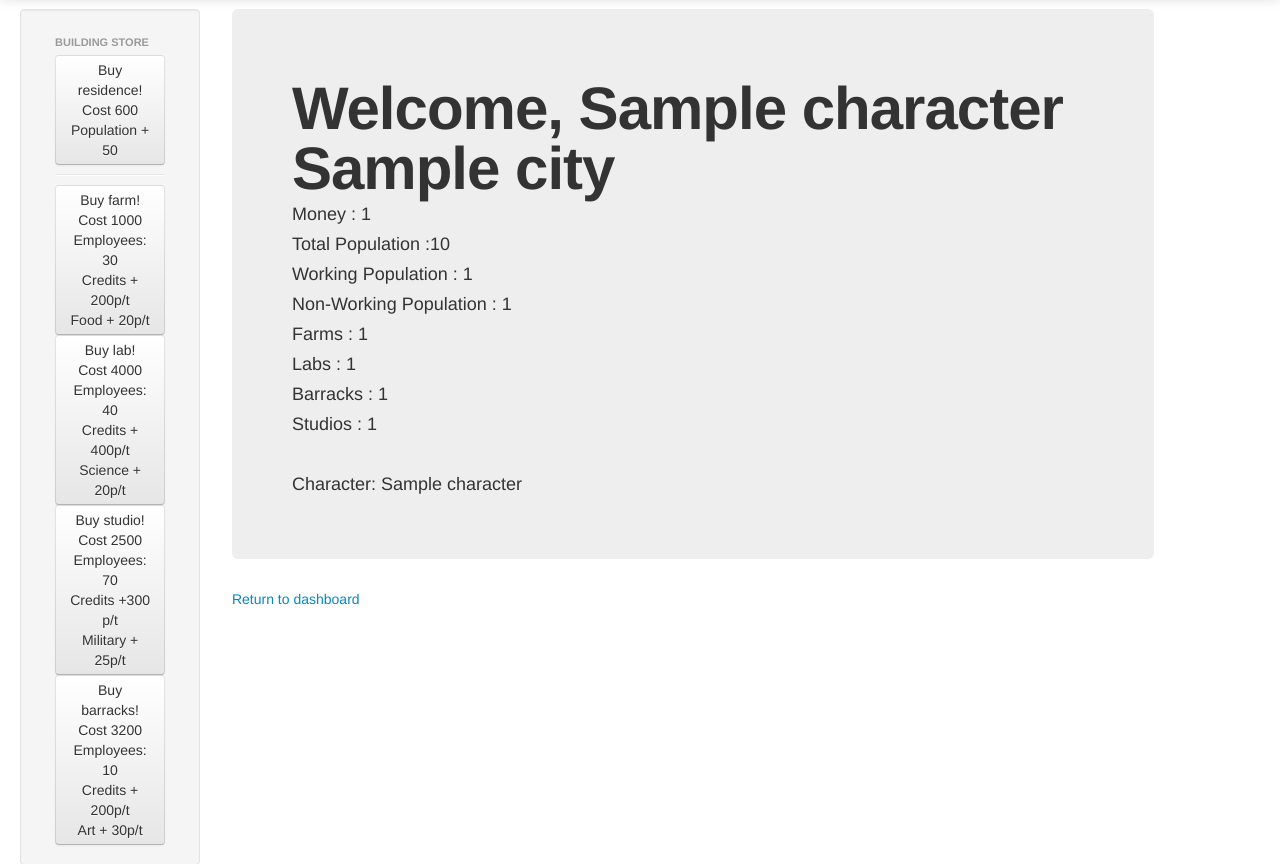
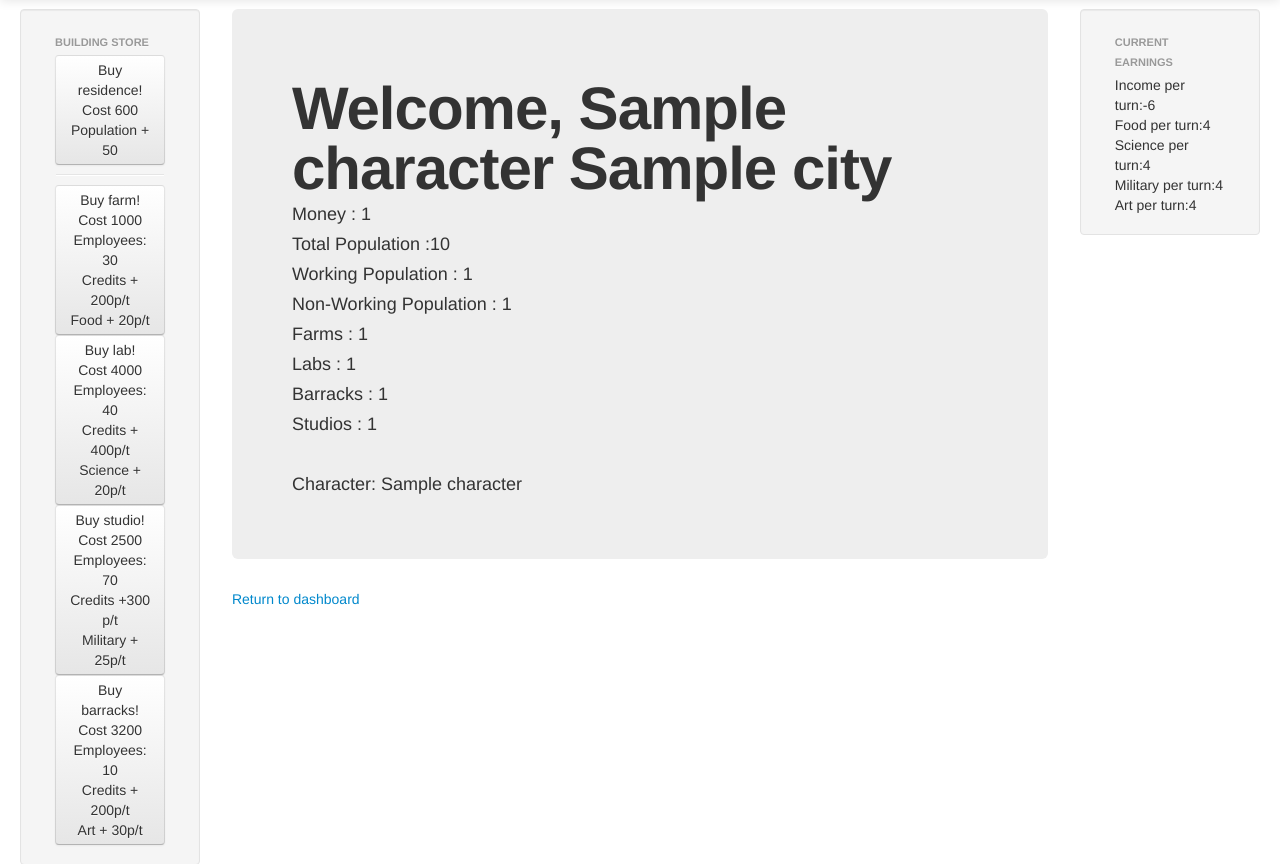
Before and after one commit to civilivezation/Civilian, a Django app: template civilian/template/civ/user_info.html in a window 1280 px wide. Shown: the part 51-915 px from the top of the page. Run offline with Django 3.2, Linux system fonts and the light colour scheme; the template is opened without the code that fills it: values that come from a table or form of the project are taken from there, others are empty; tables that the repository leaves empty hold one stand-in row (values such as "Sample post"); parts of the project's set-up code (start-up, migrations or seed data) failed here and were passed over; some libraries are stand-ins or nearby versions.

Commit message:
I am a genius, lalalallaaaaaa

```diff
--- a/civilian/template/civ/user_info.html
+++ b/civilian/template/civ/user_info.html
@@ -32,7 +32,7 @@
             </ul>
           </div><!--/.well -->
         </div><!--/span-->
-        <div class="span9">
+        <div class="span8">
 	<div class="hero-unit">
       <!-- Fixed navbar -->
       <div class="navbar navbar-fixed-top">
@@ -76,7 +76,19 @@
     <BR>
     Character: {{character.name}} <BR>
 
+
 	<script>
+	$(window).load(function(){
+		$('#INCOME').text({{city.farms}}*{{farm.profit}} + {{city.labs}}*{{lab.profit}} + {{city.studios}}*{{studio.profit}} + {{city.barracks}}*{{barracks.profit}} - {{city.totalpopulation}});
+	$('#YUMS').text({{city.farms}}*{{farm.pfood}} + {{city.labs}}*{{lab.pfood}} + {{city.studios}}*{{studio.pfood}} + {{city.barracks}}*{{barracks.pfood}});
+		$('#KNOWS').text({{city.farms}}*{{farm.pscience}} + {{city.labs}}*{{lab.pscience}} + {{city.studios}}*{{studio.pscience}} + {{city.barracks}}*{{barracks.pscience}});
+		$('#GUNS').text({{city.farms}}*{{farm.pmilitary}} + {{city.labs}}*{{lab.pmilitary}} + {{city.studios}}*{{studio.pmilitary}} + {{city.barracks}}*{{barracks.pmilitary}});
+		$('#BORES').text({{city.farms}}*{{farm.part}} + {{city.labs}}*{{lab.part}} + {{city.studios}}*{{studio.part}} + {{city.barracks}}*{{barracks.part}});
+
+
+
+	});
+
 
 	  function genAJAX(bID){
 	  $.ajax({type: "GET",
@@ -107,7 +119,20 @@
     <P> NO USER EXIST!</P>
     {% endif %}
     <A href="/civ"> Return to dashboard </A>
+    </div>
+    <div class="span2">
+          <div class="well sidebar-nav">
+            <ul class="nav nav-list">
+              <li class="nav-header">Current Earnings</li>
+              Income per turn:<span id="INCOME">income</span><BR>
+              Food per turn:<span id="YUMS">income</span><BR>
+              Science per turn:<span id="KNOWS">income</span><BR>
+              Military per turn:<span id="GUNS">income</span><BR>
+              Art per turn:<span id="BORES">income</span><BR>
 
+            </ul>
+          </div><!--/.well -->
+        </div><!--/span-->
 
 
   </BODY>
```
Also changed, not shown: civilian/civ/views.py (+4 -4 lines), 1 other file.
